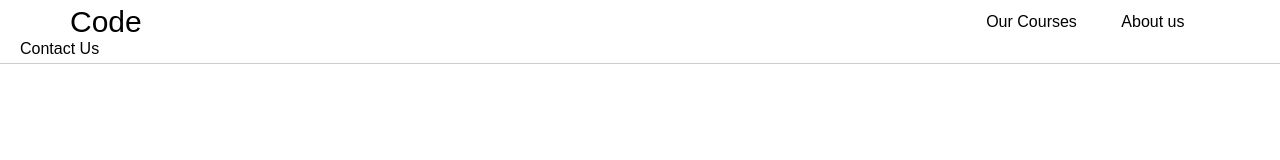
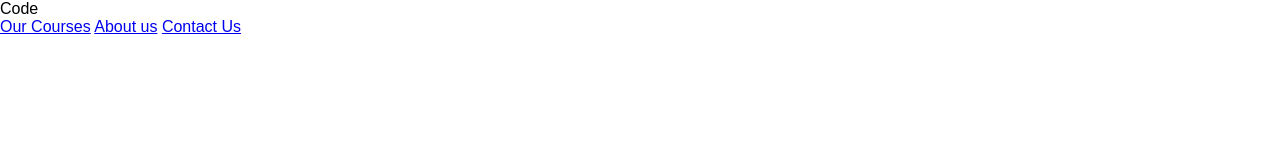
Before and after one commit to mariblan/display-property, a plain HTML site: page index.html in a window 1280 px wide. Drawn offline with Linux system fonts and the light colour scheme.

Commit message:
Deleted the code from styles.css to have a clean slate for students

```diff
--- a/styles.css
+++ b/styles.css
@@ -28,46 +28,3 @@ span {
 a {
 
 }
-* {
-  margin: 0;
-  padding: 0;
-  box-sizing: content-box;
-}
-
-body {
-  font-family: 'Poppins', sans-serif;
-  background: #ffff;
-  width: 100%;
-}
-
-/* Navbar start */
-header {
-  background: #ffff;
-  border-bottom: 1px solid #cccccc;
-  padding: 5px 0;
-}
-nav {
-  display: inline;
-  vertical-align: middle;
-  padding: 0 50px;
-}
-
-.nav-left {
-  padding-right: 750px;
-}
-
-span {
-  display: inline;
-  vertical-align: middle;
-  /* border: 1px solid black; */
-  font-size: 30px;
-  padding: 0 20px;
-}
-a {
-  display: inline;
-  vertical-align: middle;
-  /* border: 1px solid black; */
-  padding: 0 20px;
-  text-decoration: none;
-  color: black;
-}
```
